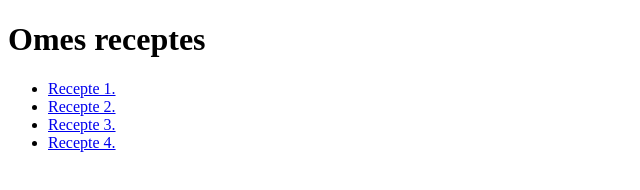
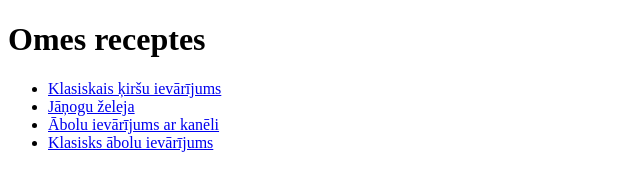
Before and after one commit to Nel6254/prog-1-git, a plain HTML site: page Receptes.html in a window 1280 px wide. Shown: the whole page, without its empty margins (0-640 px from the left). Drawn offline with Linux system fonts and the light colour scheme.

Commit message:
Teksta maiņa

```diff
--- a/Receptes.html
+++ b/Receptes.html
@@ -13,22 +13,22 @@
     <ul>
         <li>
             <a href="Recepte1.html">
-            Recepte 1.
+            Klasiskais ķiršu ievārījums
             </a>
         </li>
         <li>
             <a href="Recepte2.html">
-            Recepte 2.
+            Jāņogu želeja
             </a>
         </li>
         <li>
             <a href="Recepte3.html">
-            Recepte 3.
+            Ābolu ievārījums ar kanēli
             </a>
         </li>
         <li>
             <a href="Recepte4.html">
-            Recepte 4.
+            Klasisks ābolu ievārījums
             </a>
         </li>
     </ul>
```
Also changed, not shown: Recepte3.html (+1 -1 lines).
